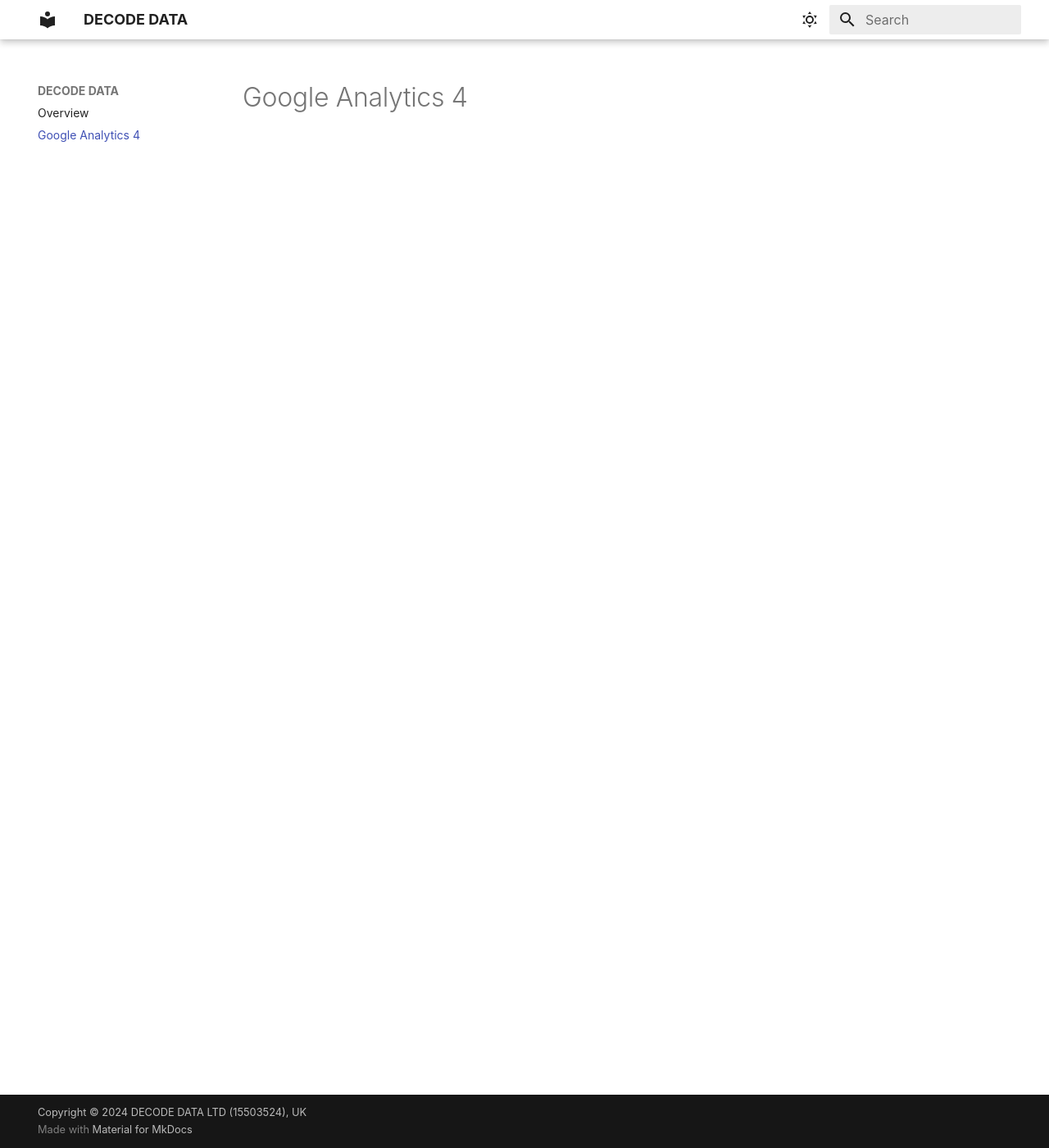
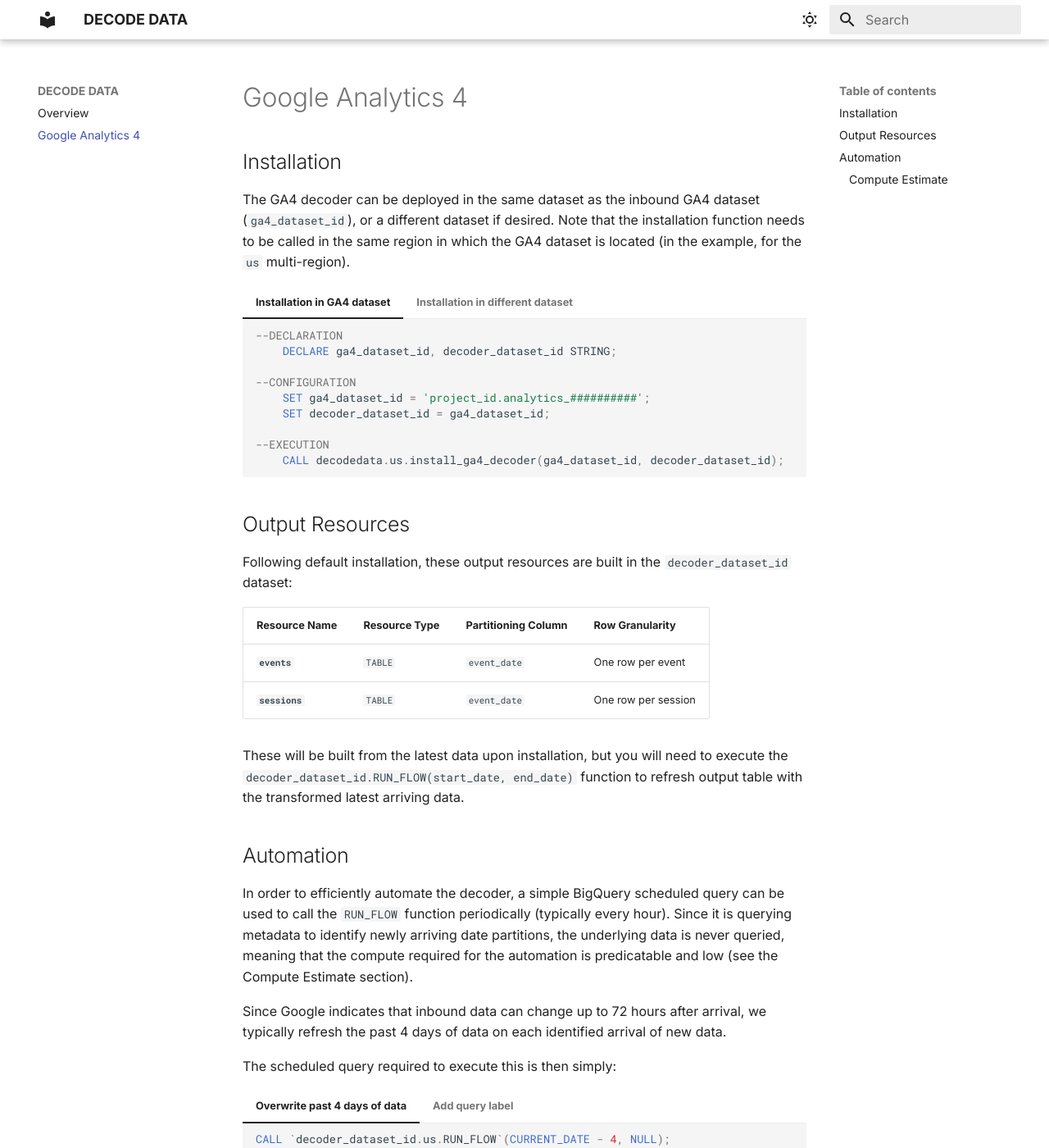
Before and after one commit to decode-data/decode-data.github.io, an MkDocs documentation site: the page built from docs/ga4.md, in a window 1280 px wide and 1400 px high. Shown: the whole window at 82% size. Built offline with MkDocs 1.6.1 and Material for MkDocs 9.7.7, drawn with Linux system fonts in a browser that asks for light colours; some web fonts are replaced; some of the changed text lies outside the part shown.

Commit message:
added ga4

````diff
--- a/docs/ga4.md
+++ b/docs/ga4.md
@@ -1 +1,76 @@
 # Google Analytics 4
+## Installation
+The GA4 decoder can be deployed in the same dataset as the inbound GA4 dataset (`ga4_dataset_id`), or a different dataset if desired.  Note that the installation function needs to be called in the same region in which the GA4 dataset is located (in the example, for the `us` multi-region).
+
+=== "Installation in GA4 dataset"
+
+    ```SQL
+    --DECLARATION
+        DECLARE ga4_dataset_id, decoder_dataset_id STRING;
+
+    --CONFIGURATION
+        SET ga4_dataset_id = 'project_id.analytics_##########';
+        SET decoder_dataset_id = ga4_dataset_id;
+
+    --EXECUTION
+        CALL decodedata.us.install_ga4_decoder(ga4_dataset_id, decoder_dataset_id);
+    ```
+
+=== "Installation in different dataset"
+
+    ```SQL
+    --DECLARATION
+        DECLARE ga4_dataset_id, decoder_dataset_id STRING;
+
+    --CONFIGURATION
+        SET ga4_dataset_id = 'project_id.analytics_##########';
+        SET decoder_dataset_id = 'another_project_id.analytics_##########';
+
+    --EXECUTION
+        CALL decodedata.us.install_ga4_decoder(ga4_dataset_id, decoder_dataset_id);
+    ```
+
+## Output Resources
+Following default installation, these output resources are built in the `decoder_dataset_id` dataset:
+
+Resource Name | Resource Type | Partitioning Column | Row Granularity
+--- | --- | --- | ---
+**`events`** | `TABLE` | `event_date` | One row per event
+**`sessions`** | `TABLE` | `event_date` | One row per session
+
+These will be built from the latest data upon installation, but you will need to execute the `decoder_dataset_id.RUN_FLOW(start_date, end_date)` function to refresh output table with the transformed latest arriving data.
+
+## Automation
+In order to efficiently automate the decoder, a simple BigQuery scheduled query can be used to call the `RUN_FLOW` function periodically (typically every hour).  Since it is querying metadata to identify newly arriving date partitions, the underlying data is never queried, meaning that the compute required for the automation is predicatable and low (see the Compute Estimate section).
+
+Since Google indicates that inbound data can change up to 72 hours after arrival, we typically refresh the past 4 days of data on each identified arrival of new data.
+
+The scheduled query required to execute this is then simply:
+
+=== "Overwrite past 4 days of data"
+
+    ```SQL
+    CALL `decoder_dataset_id.us.RUN_FLOW`(CURRENT_DATE - 4, NULL);
+    ```
+
+=== "Add query label"
+
+    ```SQL
+    SET @@query_label = "scheduled_query_id:decoder_dataset_id";
+
+    CALL `decoder_dataset_id.us.RUN_FLOW`(CURRENT_DATE - 4, NULL)
+    ```
+
+Note that it is good practice to add a unique `scheduled_query_id` query label to the scheduled query.  This will enable job-based cost tracking across your GA4 properties to support robust cost management processes.
+
+### Compute Estimate
+The compute automation component to run the GA4 Decoder hourly is approximately $0.135 per month. This will not increase over time, regardless of inbound data volumes.
+
+Component | Logic | Value | Unit
+--- | --- | --- | ---
+Execution Processing | 3 x 10MB Metadata Queries | 30 | MB
+Monthly Executions | 30 days * 24hrs | 720 | Executions
+Monthly Compute | 720 Executions * 30MB | 21.6 | GB
+Compute Unit Cost | 1TB On-Demand Compute = $6.25 | 0.00625 | $/GB
+ | | |
+**Total Automation<br>Monthly Compute** | **21.6GB * $0.00625** | **0.135** | **$**
--- a/mkdocs.yml
+++ b/mkdocs.yml
@@ -4,7 +4,7 @@
 theme:
   name: material
   font:
-    text: Monserrat
+    text: Inter
   palette:
     - scheme: default
       toggle:
````
Also changed, not shown: docs/index.md (+1 -1 lines).
